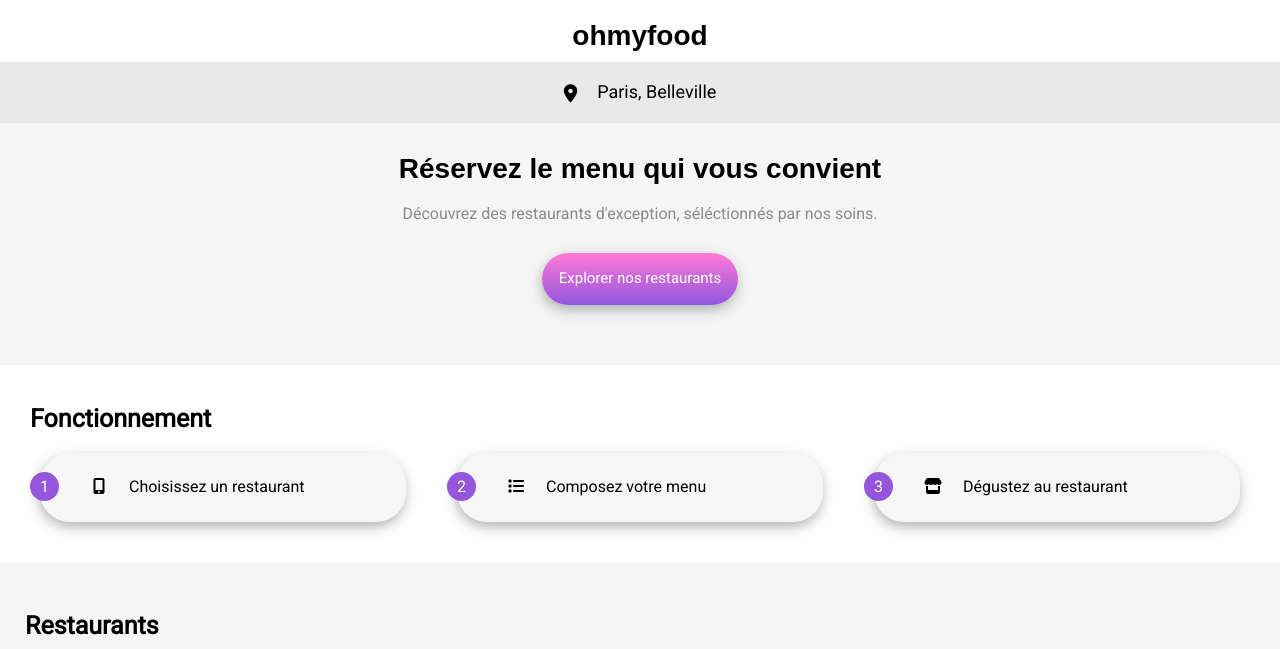
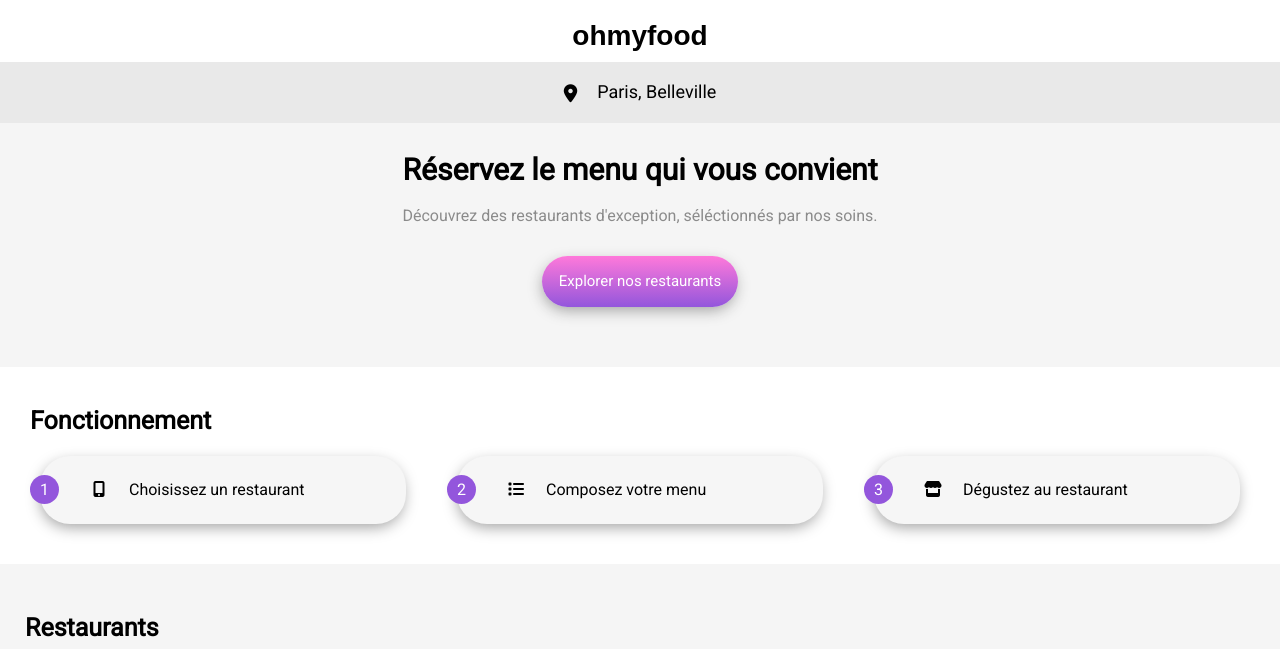
Before and after one commit to mathias-grdl/Openclassrooms_Projet_3, a website: page index.html in a window 1280 px wide. Shown: the top 649 px of the page. Drawn offline with Linux system fonts and the light colour scheme; a web font is replaced by a local one.

Commit message:
Titre page d'accueil
Modification du titre page d'accueil

```diff
--- a/index.html
+++ b/index.html
@@ -34,7 +34,7 @@
             </div>
 
             <div id="booking">
-                <h1>Réservez le menu qui vous convient</h1>
+                <p class="booking_title">Réservez le menu qui vous convient</p>
                 <p>Découvrez des restaurants d'exception, séléctionnés par nos soins.</p>
                 <a href="#">Explorer nos restaurants</a>
             </div>
--- a/scss/accueil.scss
+++ b/scss/accueil.scss
@@ -57,10 +57,12 @@ header {
     background-color: #f5f5f5;
     padding-bottom: 60px;
 
-    h1 {
-      margin: 30px 50px 0px;
+    .booking_title {
+      margin: 30px 40px 0px;
       font-weight: bolder;
       text-align: center;
+      font-size: 30px;
+      color: black;
     }
 
     p {
```
Also changed, not shown: css/Accueil.css, css/style.css, 2 other files.
